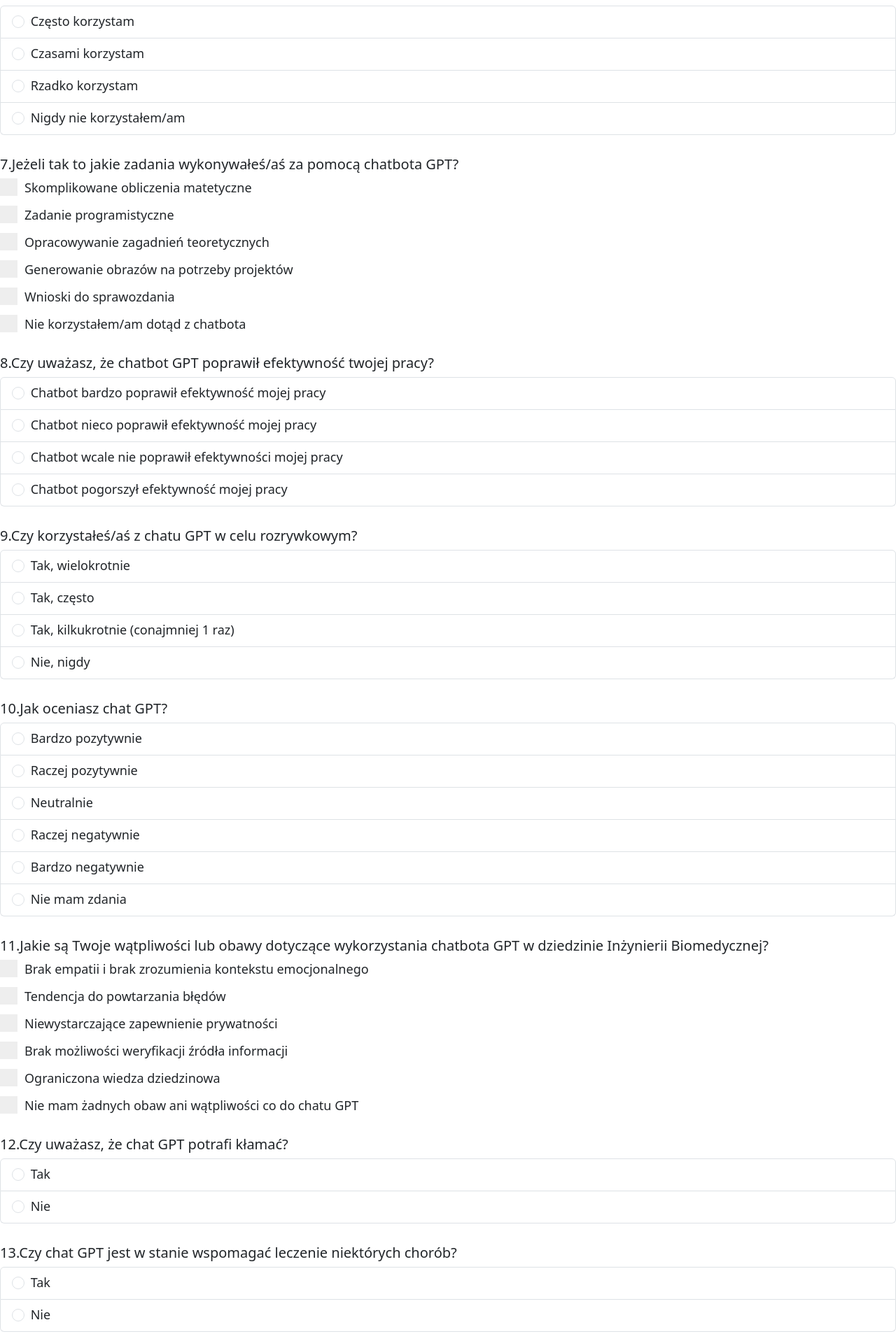
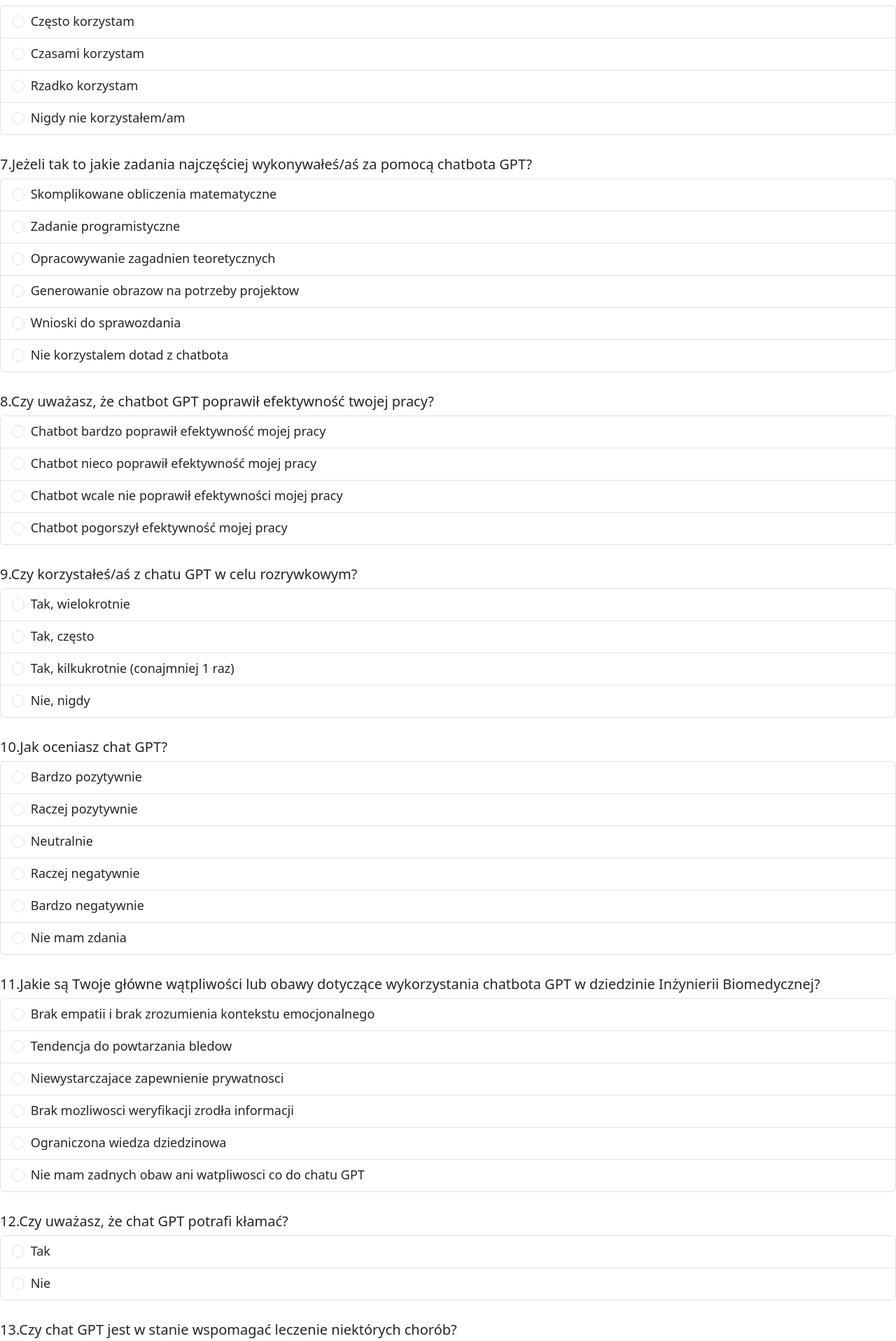
Before and after one commit to everinho/ETI-RAIM-gpt_web_survey, a Flask app: page / in a window 1280 px wide; the page is wider, and only the part inside the window is pictured. Shown: the part 2067-3984 px from the top of that part at 70% size. Run offline with Flask 3, Linux system fonts and the light colour scheme.

Commit message:
changed multiple choice questions

```diff
--- a/templates/poll.html
+++ b/templates/poll.html
@@ -110,31 +110,33 @@
             </li>
           </ul>
 <!-- $$$$$$$$$$$$$$$$$$$$$$$$$$$$$$$$$$$$$$$$$$$$$$$$$$$$$$$$$$$$$$$$$$$$$$$$$$$$$$$$$$$$$$$ -->
-        <h5>7.Jeżeli tak to jakie zadania wykonywałeś/aś za pomocą chatbota GPT?</h5>
-          <label class="checker">Skomplikowane obliczenia matetyczne
-            <input type="checkbox" name="zadania" value="Skomplikowane obliczenia matematyczne" required>
-            <span class="checkmark"></span>
-          </label>
-          <label class="checker">Zadanie programistyczne
-            <input type="checkbox" name="zadania" value="Zadanie programistyczne" required>
-            <span class="checkmark"></span>
-          </label>
-          <label class="checker">Opracowywanie zagadnień teoretycznych
-            <input type="checkbox" name="zadania" value="Opracowywanie zagadnien teoretycznych" required>
-            <span class="checkmark"></span>
-          </label>
-          <label class="checker">Generowanie obrazów na potrzeby projektów
-            <input type="checkbox" name="zadania" value="Generowanie obrazow na potrzeby projektow" required>
-            <span class="checkmark"></span>
-          </label>
-	        <label class="checker">Wnioski do sprawozdania
-            <input type="checkbox" name="zadania" value="Wnioski do sprawozdania" required>
-            <span class="checkmark"></span>
-          </label>
-          <label class="checker">Nie korzystałem/am dotąd z chatbota
-            <input type="checkbox" name="zadania" value="Nie korzystalem dotad z chatbota" required>
-            <span class="checkmark"></span>
-          </label>
+        <h5>7.Jeżeli tak to jakie zadania najczęściej wykonywałeś/aś za pomocą chatbota GPT?</h5>
+          <ul class="list-group">
+            <li class="list-group-item">
+              <input class="form-check-input me-1" type="radio" name="zadania" value="Skomplikowane obliczenia matematyczne" required>
+              <label class="form-check-label" for="firstRadio">Skomplikowane obliczenia matematyczne</label>
+            </li>
+            <li class="list-group-item">
+              <input class="form-check-input me-1" type="radio" name="zadania" value="Zadanie programistyczne" required>
+              <label class="form-check-label" for="secondRadio">Zadanie programistyczne</label>
+            </li>
+            <li class="list-group-item">
+              <input class="form-check-input me-1" type="radio" name="zadania" value="Opracowywanie zagadnien teoretycznych" required>
+              <label class="form-check-label" for="thirdRadio">Opracowywanie zagadnien teoretycznych</label>
+            </li>
+            <li class="list-group-item">
+              <input class="form-check-input me-1" type="radio" name="zadania" value="Generowanie obrazow na potrzeby projektow" required>
+              <label class="form-check-label" for="fourthRadio">Generowanie obrazow na potrzeby projektow</label>
+            </li>
+            <li class="list-group-item">
+              <input class="form-check-input me-1" type="radio" name="zadania" value="Wnioski do sprawozdania" required>
+              <label class="form-check-label" for="fourthRadio">Wnioski do sprawozdania</label>
+            </li>
+            <li class="list-group-item">
+              <input class="form-check-input me-1" type="radio" name="zadania" value="Nie korzystalem dotad z chatbota" required>
+              <label class="form-check-label" for="fourthRadio">Nie korzystalem dotad z chatbota</label>
+            </li>
+          </ul>
 <!-- $$$$$$$$$$$$$$$$$$$$$$$$$$$$$$$$$$$$$$$$$$$$$$$$$$$$$$$$$$$$$$$$$$$$$$$$$$$$$$$$$$$$$$$ -->
         <h5>8.Czy uważasz, że chatbot GPT poprawił efektywność twojej pracy?</h5>
           <ul class="list-group">
@@ -204,31 +206,33 @@
             </li>
           </ul>
 <!-- $$$$$$$$$$$$$$$$$$$$$$$$$$$$$$$$$$$$$$$$$$$$$$$$$$$$$$$$$$$$$$$$$$$$$$$$$$$$$$$$$$$$$$$ -->
-        <h5>11.Jakie są Twoje wątpliwości lub obawy dotyczące wykorzystania chatbota GPT w dziedzinie Inżynierii Biomedycznej? </h5>
-          <label class="checker">Brak empatii i brak zrozumienia kontekstu emocjonalnego
-            <input type="checkbox" name="watpliwosci" value="Brak empatii i brak zrozumienia kontekstu emocjonalnego" required>
-            <span class="checkmark"></span>
-          </label>
-          <label class="checker">Tendencja do powtarzania błędów
-            <input type="checkbox" name="watpliwosci" value="Tendencja do powtarzania bledow" required>
-            <span class="checkmark"></span>
-          </label>
-          <label class="checker">Niewystarczające zapewnienie prywatności
-            <input type="checkbox" name="watpliwosci" value="Niewystarczajace zapewnienie prywatnosci" required>
-            <span class="checkmark"></span>
-          </label>
-          <label class="checker">Brak możliwości weryfikacji źródła informacji
-            <input type="checkbox" name="watpliwosci" value="Brak mozliwosci weryfikacji zrodła informacji" required>
-            <span class="checkmark"></span>
-          </label>
-	        <label class="checker">Ograniczona wiedza dziedzinowa
-            <input type="checkbox" name="watpliwosci" value="Ograniczona wiedza dziedzinowa" required>
-            <span class="checkmark"></span>
-          </label>
-          <label class="checker">Nie mam żadnych obaw ani wątpliwości co do chatu GPT
-            <input type="checkbox" name="watpliwosci" value="Nie mam zadnych obaw ani watpliwosci co do chatu GPT" required>
-            <span class="checkmark"></span>
-          </label>
+        <h5>11.Jakie są Twoje główne wątpliwości lub obawy dotyczące wykorzystania chatbota GPT w dziedzinie Inżynierii Biomedycznej? </h5>
+          <ul class="list-group">
+            <li class="list-group-item">
+              <input class="form-check-input me-1" type="radio" name="watpliwosci" value="Brak empatii i brak zrozumienia kontekstu emocjonalnego" required>
+              <label class="form-check-label" for="firstRadio">Brak empatii i brak zrozumienia kontekstu emocjonalnego</label>
+            </li>
+            <li class="list-group-item">
+              <input class="form-check-input me-1" type="radio" name="watpliwosci" value="Tendencja do powtarzania bledow" required>
+              <label class="form-check-label" for="secondRadio">Tendencja do powtarzania bledow</label>
+            </li>
+            <li class="list-group-item">
+              <input class="form-check-input me-1" type="radio" name="watpliwosci" value="Niewystarczajace zapewnienie prywatnosci" required>
+              <label class="form-check-label" for="thirdRadio">Niewystarczajace zapewnienie prywatnosci</label>
+            </li>
+            <li class="list-group-item">
+              <input class="form-check-input me-1" type="radio" name="watpliwosci" value="Brak mozliwosci weryfikacji zrodła informacji" required>
+              <label class="form-check-label" for="fourthRadio">Brak mozliwosci weryfikacji zrodła informacji</label>
+            </li>
+            <li class="list-group-item">
+              <input class="form-check-input me-1" type="radio" name="watpliwosci" value="Ograniczona wiedza dziedzinowa" required>
+              <label class="form-check-label" for="fourthRadio">Ograniczona wiedza dziedzinowa</label>
+            </li>
+            <li class="list-group-item">
+              <input class="form-check-input me-1" type="radio" name="watpliwosci" value="Nie mam zadnych obaw ani watpliwosci co do chatu GPT" required>
+              <label class="form-check-label" for="fourthRadio">Nie mam zadnych obaw ani watpliwosci co do chatu GPT</label>
+            </li>
+          </ul>
 <!-- $$$$$$$$$$$$$$$$$$$$$$$$$$$$$$$$$$$$$$$$$$$$$$$$$$$$$$$$$$$$$$$$$$$$$$$$$$$$$$$$$$$$$$$ -->
         <h5>12.Czy uważasz, że chat GPT potrafi kłamać?</h5>
           <ul class="list-group">
@@ -286,31 +290,33 @@
             </li>
           </ul>
 <!-- $$$$$$$$$$$$$$$$$$$$$$$$$$$$$$$$$$$$$$$$$$$$$$$$$$$$$$$$$$$$$$$$$$$$$$$$$$$$$$$$$$$$$$$ -->
-        <h5>16.Jakie choroby mogą zostać lepiej zdiagnozowane i leczone dzięki zastosowaniu chatbotów opartych na sztucznej inteligencji?</h5>
-          <label class="checker">Choroby nowotworowe
-            <input type="checkbox" name="wyborchorob" value="Choroby nowotworowe" required>
-            <span class="checkmark"></span>
-          </label>
-          <label class="checker">Choroby neurologiczne (np: Alzheimer i Parkinson)
-            <input type="checkbox" name="wyborchorob" value="Choroby neurologiczne" required>
-            <span class="checkmark"></span>
-          </label>
-          <label class="checker">Choroby układu krążenia (takie jak choroba wieńcowa czy miażdżyca)
-            <input type="checkbox" name="wyborchorob" value="Choroby ukladu krazenia" required>
-            <span class="checkmark"></span>
-          </label>
-          <label class="checker">Choroby autoimmunologiczne (reumatoidalne zapalenie stawów czy toczeń)
-            <input type="checkbox" name="wyborchorob" value="Choroby autoimmunologiczne" required>
-            <span class="checkmark"></span>
-          </label>
-	        <label class="checker">Choroby genetyczne
-            <input type="checkbox" name="wyborchorob" value="Choroby genetyczne " required>
-            <span class="checkmark"></span>
-          </label>
-          <label class="checker">Żadne z powyższych
-            <input type="checkbox" name="wyborchorob" value="Zadne z powyzszych" required>
-            <span class="checkmark"></span>
-          </label>
+        <h5>16.Które z chorób mogą zostać lepiej zdiagnozowane i leczone dzięki zastosowaniu chatbotów opartych na sztucznej inteligencji?</h5>
+          <ul class="list-group">
+            <li class="list-group-item">
+              <input class="form-check-input me-1" type="radio" name="wyborchorob" value="Choroby nowotworowe" required>
+              <label class="form-check-label" for="firstRadio">Choroby nowotworowe</label>
+            </li>
+            <li class="list-group-item">
+              <input class="form-check-input me-1" type="radio" name="wyborchorob" value="Choroby neurologiczne" required>
+              <label class="form-check-label" for="secondRadio">Choroby neurologiczne (np: Alzheimer i Parkinson)</label>
+            </li>
+            <li class="list-group-item">
+              <input class="form-check-input me-1" type="radio" name="wyborchorob" value="Choroby ukladu krazenia" required>
+              <label class="form-check-label" for="thirdRadio">Choroby układu krążenia (takie jak choroba wieńcowa czy miażdżyca)</label>
+            </li>
+            <li class="list-group-item">
+              <input class="form-check-input me-1" type="radio" name="wyborchorob" value="Choroby autoimmunologiczne" required>
+              <label class="form-check-label" for="fourthRadio">Choroby autoimmunologiczne (reumatoidalne zapalenie stawów czy toczeń)</label>
+            </li>
+            <li class="list-group-item">
+              <input class="form-check-input me-1" type="radio" name="wyborchorob" value="Choroby genetyczne" required>
+              <label class="form-check-label" for="fourthRadio">Choroby genetyczne</label>
+            </li>
+            <li class="list-group-item">
+              <input class="form-check-input me-1" type="radio" name="wyborchorob" value="Zadne z powyzszych" required>
+              <label class="form-check-label" for="fourthRadio">Żadne z powyższych</label>
+            </li>
+          </ul>
 <!-- $$$$$$$$$$$$$$$$$$$$$$$$$$$$$$$$$$$$$$$$$$$$$$$$$$$$$$$$$$$$$$$$$$$$$$$$$$$$$$$$$$$$$$$ -->
         <h5>17.Czy twoim zdaniem chat GPT może stanowić przełom w terapii osób cierpiących na choroby o podłożu psychicznym?</h5>
           <ul class="list-group">
```
